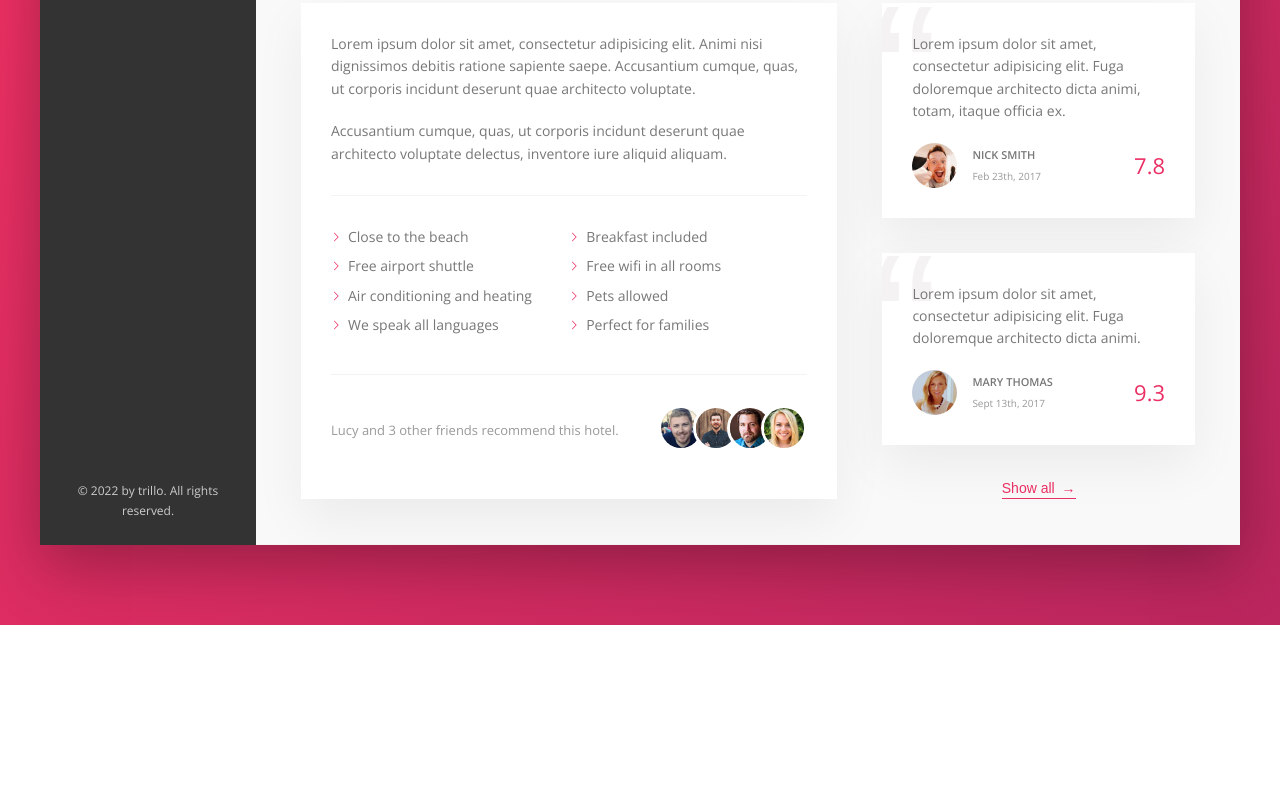
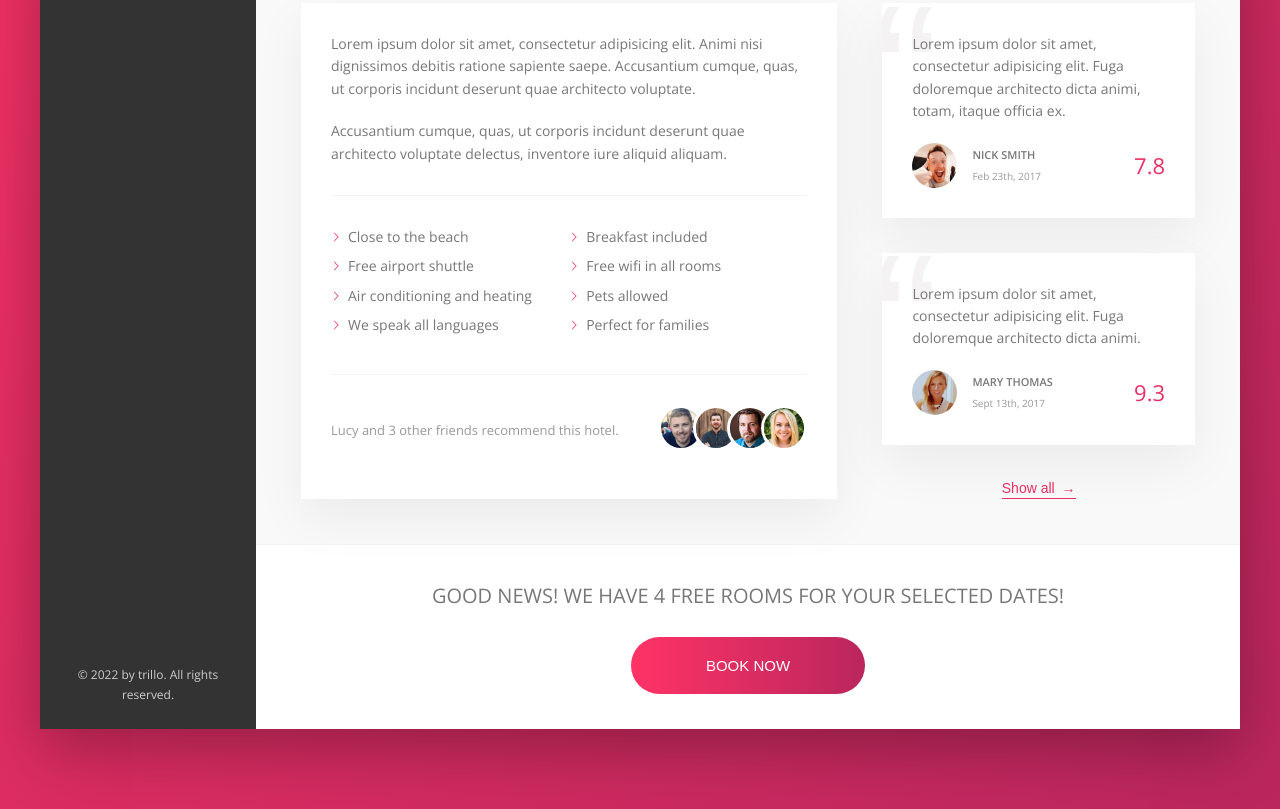
Before and after one commit to flaviobartolo/trillo, a website: page index.html in a window 1280 px wide. Shown: the part 644-1453 px from the top of the page. Before the commit the page ends 1269 px from the top, so only its background shows below. Drawn offline with nearby package versions, Linux system fonts and the light colour scheme.

Commit message:
finished call to action section

```diff
--- a/index.html
+++ b/index.html
@@ -193,6 +193,15 @@
                 </figure>
                 <button class="btn-inline">Show all <span>&rarr;</span></button>
               </div>
+
+            </div>
+
+            <div class="cta">
+              <h2 class="cta__book-now">Good news! We have 4 free rooms for your selected dates!</h2>
+              <button class="btn">
+                <span class="btn__visible">Book now</span>
+                <span class="btn__invisible">Only 4 rooms left</span>
+              </button>
             </div>
 
           </main>
--- a/sass/_components.scss
+++ b/sass/_components.scss
@@ -412,6 +412,7 @@
 
 /////////////////////////////////////
 // REVIEWS
+
 .review {
 
   background-color: #fff;
@@ -476,3 +477,75 @@
   }
 
 }
+
+
+
+/////////////////////////////////////
+// CALL TO ACTION
+
+.cta {
+  padding: 3.5rem;
+  text-align: center;
+
+  &__book-now {
+    font-size: 2rem;
+    font-weight: 300;
+    text-transform: uppercase;
+    margin-bottom: 2.5rem;
+  }
+}
+
+
+/////////////////////////////////////
+// CALL TO ACTION BUTTON
+
+.btn {
+
+  font-size: 1.5rem;
+  font-weight: 300;
+  text-transform: uppercase;
+  border-radius: 100px;
+  border: none;
+  background-image: linear-gradient(to right, var(--color-primary-light), var(--color-primary-dark));
+  color: #fff;
+  position: relative;
+  overflow: hidden;
+  cursor: pointer;
+
+  & > * {
+    padding: 2rem 7.5rem;
+    height: 100%;
+    width: 100%;
+    transition: all 0.2s;
+  }
+
+  &__visible {
+    display: inline-block;
+
+  }
+
+  &__invisible {
+    position: absolute;
+    padding: 2rem;
+    top: -100%;
+    left: 0;
+  }
+
+  &:hover {
+    background-image: linear-gradient(to left, var(--color-primary-light), var(--color-primary-dark));
+  }
+
+  &:hover &__visible {
+    transform: translateY(100%);
+  }
+
+  &:hover &__invisible {
+    top: 0;
+  }
+
+  &:focus {
+    outline: none;
+    animation: pulsate 1s infinite;
+  }
+
+}
```
Also changed, not shown: css/main.css, 1 other file.
